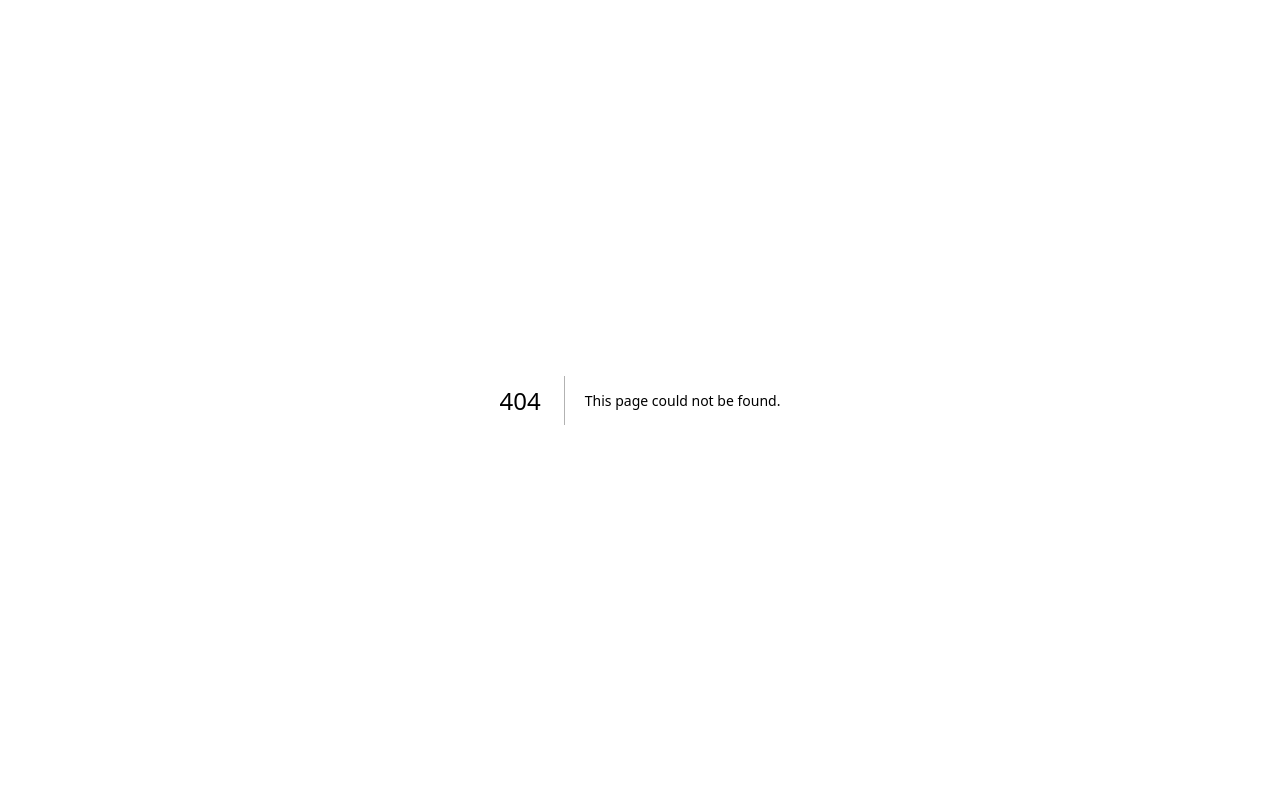
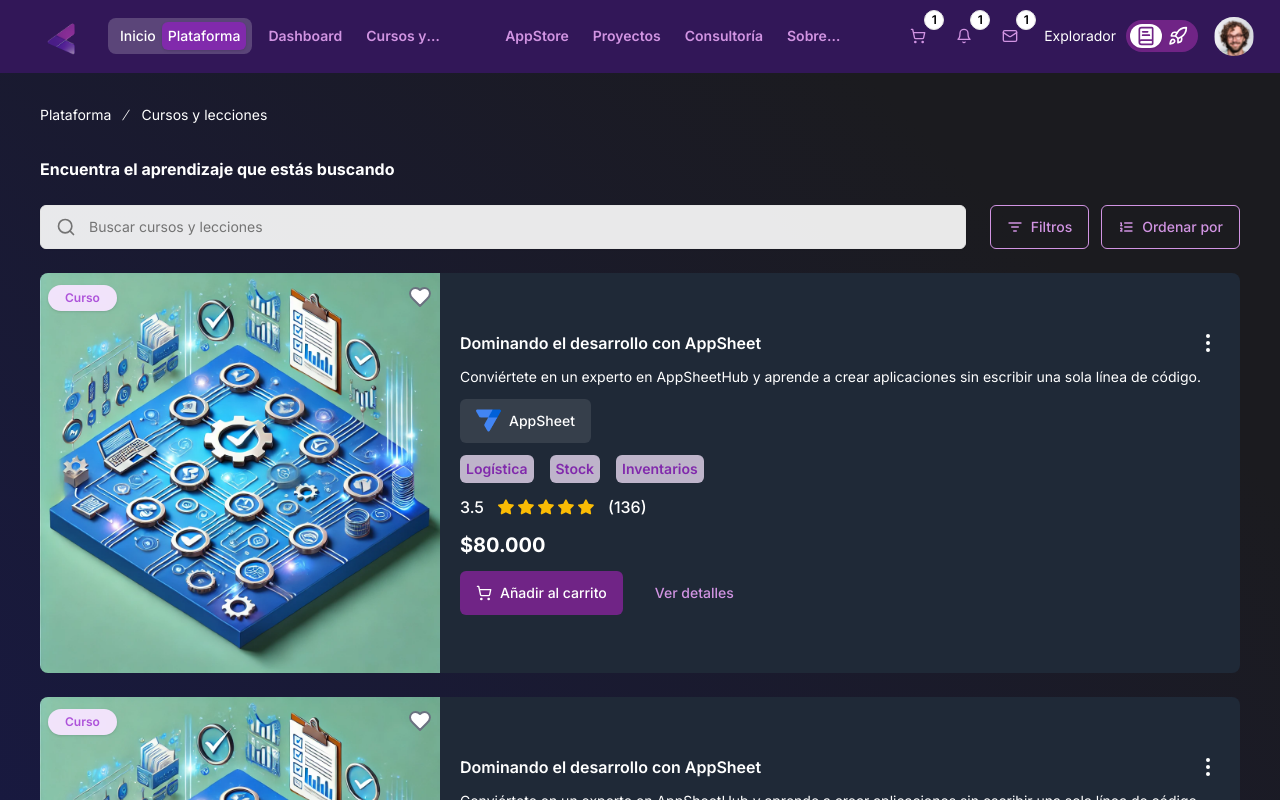
Before and after one commit to No-Country-simulation/h3-08-klowhub, a Next.js app in the folder frontend/: page /app/courses in a window 1280 px wide. Before the commit this address had no page. Shown: the top 800 px of the page. Built offline with nearby package versions, Linux system fonts and the light colour scheme.

Commit message:
feat: add ui of the platform courses page

```diff
--- /dev/null
+++ b/frontend/src/app/(platform)/(app)/app/courses/page.tsx
@@ -0,0 +1,83 @@
+import { CoursesList } from '@/app/(platform)/components/list/courses-list'
+import { ProductFilterSheet } from '@/app/(platform)/components/sheet/product-filter-sheet'
+import {
+  Breadcrumb,
+  BreadcrumbItem,
+  BreadcrumbLink,
+  BreadcrumbList,
+  BreadcrumbPage,
+  BreadcrumbSeparator
+} from '@/components/ui/breadcrumb'
+import { Button } from '@/components/ui/button'
+import { Input } from '@/components/ui/input'
+import {
+  Pagination,
+  PaginationContent,
+  PaginationEllipsis,
+  PaginationItem,
+  PaginationLink,
+  PaginationNext,
+  PaginationPrevious
+} from '@/components/ui/pagination'
+import { Routes } from '@/utils'
+import { ListOrderedIcon, SearchIcon } from 'lucide-react'
+
+function AppCoursesPage() {
+  return (
+    <main className='mx-auto grid w-full max-w-screen-2xl gap-y-8 px-5 py-2 lg:px-10 lg:py-8'>
+      <Breadcrumb>
+        <BreadcrumbList>
+          <BreadcrumbItem>
+            <BreadcrumbLink href={Routes.App}>Plataforma</BreadcrumbLink>
+          </BreadcrumbItem>
+          <BreadcrumbSeparator />
+          <BreadcrumbItem>
+            <BreadcrumbPage>Cursos y lecciones</BreadcrumbPage>
+          </BreadcrumbItem>
+        </BreadcrumbList>
+      </Breadcrumb>
+      <section className='flex flex-col gap-y-6'>
+        <h1 className='text-base font-bold'>Encuentra el aprendizaje que estás buscando</h1>
+        <header className='flex items-center gap-x-6'>
+          <div className='relative grow'>
+            <Input className='pl-12' placeholder='Buscar cursos y lecciones' />
+            <SearchIcon className='absolute left-4 top-1/2 -translate-y-1/2 text-neutral-500' size={20} />
+          </div>
+          <div className='flex items-center gap-x-3'>
+            <ProductFilterSheet />
+            <Button variant='outline'>
+              <ListOrderedIcon /> <span className='hidden md:block'>Ordenar por</span>
+            </Button>
+          </div>
+        </header>
+        <CoursesList />
+        <Pagination>
+          <PaginationContent>
+            <PaginationItem>
+              <PaginationPrevious href='#' />
+            </PaginationItem>
+            <PaginationItem>
+              <PaginationLink href='#'>1</PaginationLink>
+            </PaginationItem>
+            <PaginationItem>
+              <PaginationLink href='#' isActive>
+                2
+              </PaginationLink>
+            </PaginationItem>
+            <PaginationItem>
+              <PaginationLink href='#'>3</PaginationLink>
+            </PaginationItem>
+            <PaginationItem>
+              <PaginationEllipsis />
+            </PaginationItem>
+            <PaginationItem>
+              <PaginationNext href='#' />
+            </PaginationItem>
+          </PaginationContent>
+        </Pagination>
+      </section>
+    </main>
+  )
+}
+
+export default AppCoursesPage
--- a/frontend/src/app/(platform)/components/card/sales-product-card.tsx
+++ b/frontend/src/app/(platform)/components/card/sales-product-card.tsx
@@ -1,14 +1,29 @@
 import { Badge } from '@/components/ui/badge'
 import { Button } from '@/components/ui/button'
+import { cn } from '@/lib/utils'
 import { HeartIcon, MoreVerticalIcon, ShoppingCartIcon } from 'lucide-react'
 import Image from 'next/image'
 
-function SalesProductCard() {
+interface SalesProductCardProps {
+  variant?: 'courses-list'
+}
+
+function SalesProductCard({ variant }: SalesProductCardProps) {
   return (
-    <article className='grid items-center rounded-lg bg-[#1F2937]'>
-      <div className='relative aspect-square h-48 w-full'>
+    <article
+      className={cn(
+        'grid items-center rounded-lg bg-[#1F2937]',
+        variant === 'courses-list' && 'lg:grid-cols-[400px_1fr]'
+      )}
+    >
+      <div
+        className={cn(
+          'relative aspect-square h-48 w-full',
+          variant === 'courses-list' && 'lg:aspect-none lg:h-[25rem]'
+        )}
+      >
         <Image
-          className='rounded-t-lg object-cover'
+          className={cn('rounded-t-lg object-cover', variant === 'courses-list' && 'lg:rounded-l-lg lg:rounded-r-none')}
           src='/assets/sales-course.png'
           alt='Curso en progreso'
           fill
@@ -18,7 +33,7 @@
         <HeartIcon className='absolute right-2 top-3 fill-white stroke-gray-500' />
       </div>
       <header className='flex flex-col gap-y-3 p-5'>
-        <h2 className='flex items-center justify-between gap-x-2 text-sm font-semibold text-white md:text-base'>
+        <h2 className='flex items-center justify-between gap-x-2 text-xs font-semibold text-white md:text-base'>
           Dominando el desarrollo con AppSheet <MoreVerticalIcon className='shrink-0' />
         </h2>
         <p className='line-clamp-2 text-sm text-white'>
@@ -51,7 +66,7 @@
           (136)
         </p>
         <p className='text-xl font-bold text-white'>$80.000</p>
-        <div className='grid items-center gap-x-4'>
+        <div className={cn('grid items-center gap-x-4', variant === 'courses-list' && 'lg:flex')}>
           <Button>
             <ShoppingCartIcon /> Añadir al carrito
           </Button>
--- /dev/null
+++ b/frontend/src/app/(platform)/components/list/courses-list.tsx
@@ -0,0 +1,25 @@
+import { SalesProductCard } from '../card/sales-product-card'
+
+function CoursesList() {
+  return (
+    <ul className='grid gap-6 sm:grid-cols-2 lg:grid-cols-1'>
+      <li>
+        <SalesProductCard variant='courses-list' />
+      </li>
+      <li>
+        <SalesProductCard variant='courses-list' />
+      </li>
+      <li>
+        <SalesProductCard variant='courses-list' />
+      </li>
+      <li>
+        <SalesProductCard variant='courses-list' />
+      </li>
+      <li>
+        <SalesProductCard variant='courses-list' />
+      </li>
+    </ul>
+  )
+}
+
+export { CoursesList }
```
